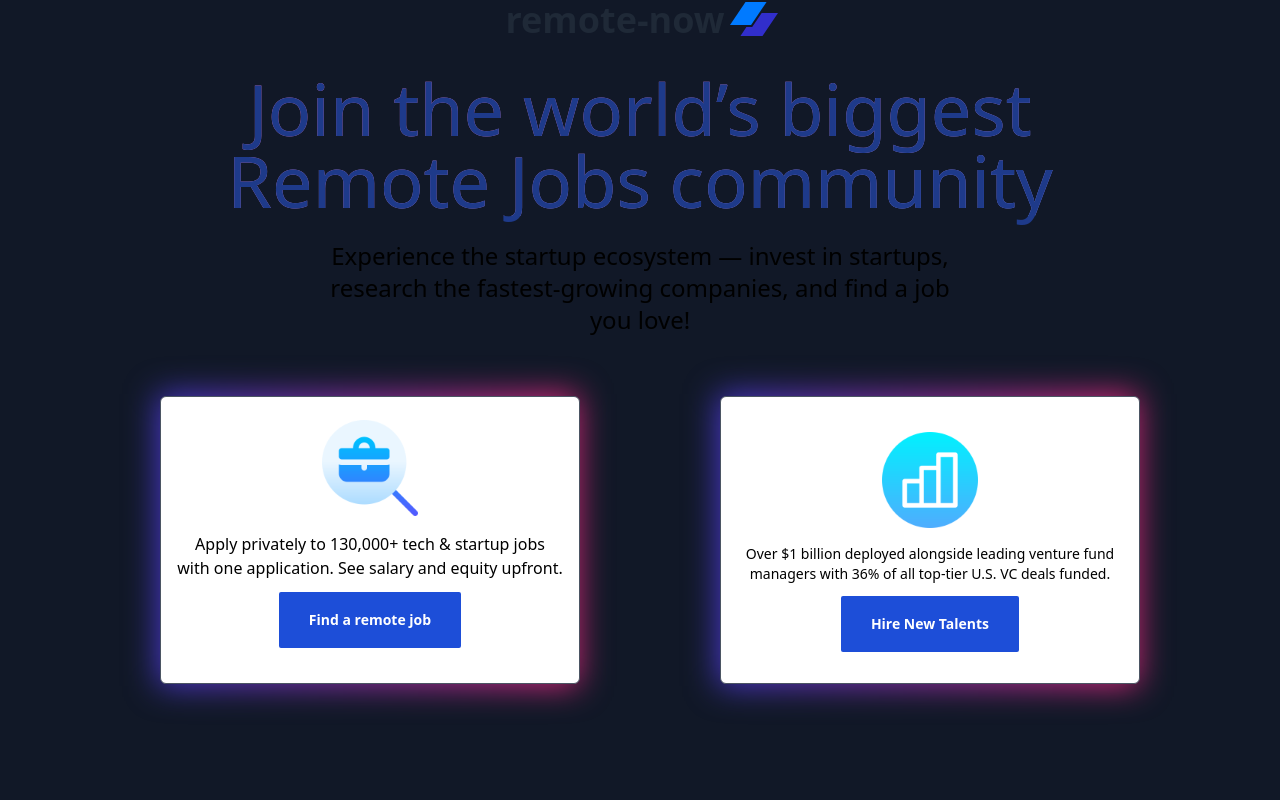
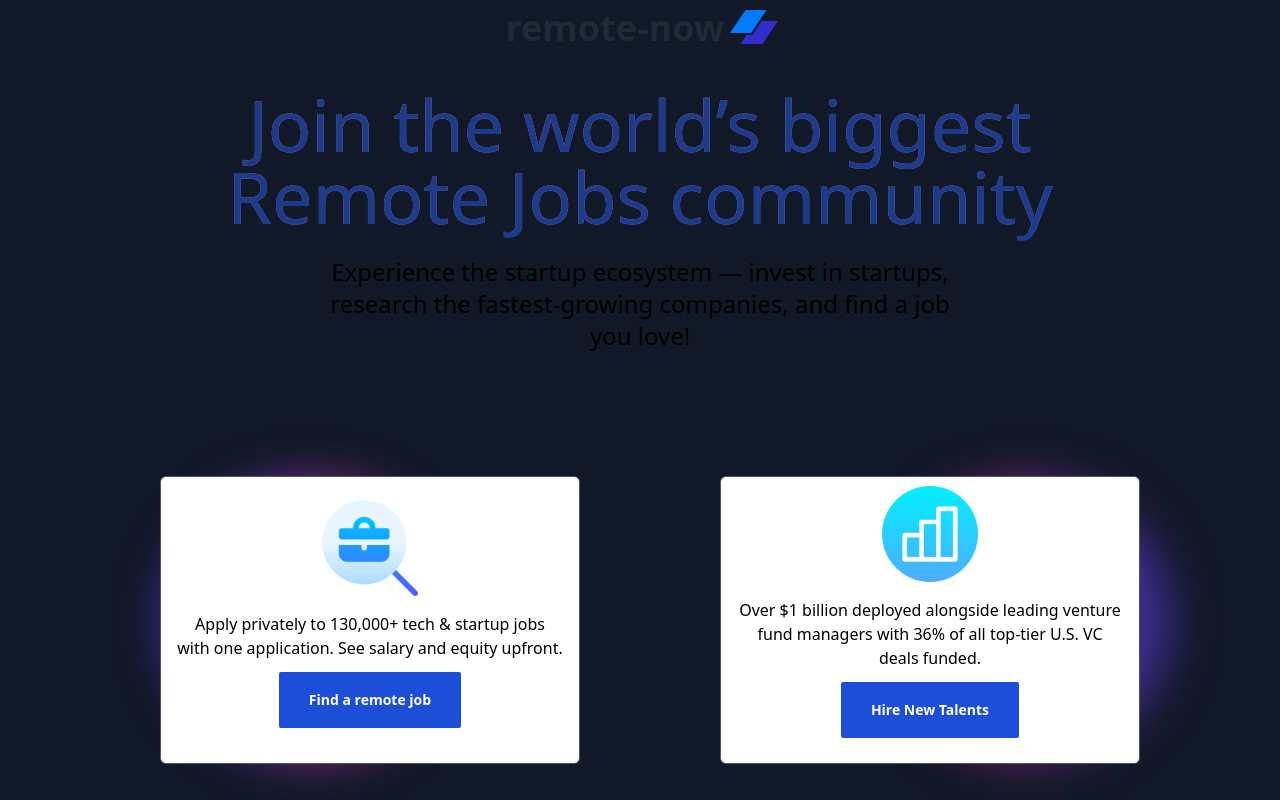
Before and after one commit to 18rohan/RemoteNow-frontend, a React (Create React App) app: page / in a window 1280 px wide. Built offline with nearby package versions, Linux system fonts and the light colour scheme.

Commit message:
Minor UI fixes in Landing Page

```diff
--- a/src/components/Landing.page.js
+++ b/src/components/Landing.page.js
@@ -9,7 +9,7 @@ const Landing = () => {
       {/* Logo */}
       <div className=" flex flex-col w-full justify-center items-center">
         <Link to="/">
-          <div className="w-full  flex md:w-full justify-start items-start px-2 ">
+          <div className="w-full  flex md:w-full justify-start items-start px-2 py-2 ">
             <p className="dark:text-white text-gray-800 font-bold font-sans mx-1 text-4xl leading-10">
               remote-now
             </p>
@@ -42,7 +42,7 @@ const Landing = () => {
       {/* Hero title Line */}
       <div className="w-full flex justify-center items-center">
         <div className="w-3/4  mt-8">
-          <h1 className="text-4xl dark:text-transparent bg-clip-text bg-gradient-to-br from-pink-400 from-red-500 font-bold to-indigo-400 md:font-extralight md:text-7xl text-blue-900 font-sans ">
+          <h1 className="text-4xl dark:text-transparent bg-clip-text bg-gradient-to-br from-pink-400 from-red-500 font-bold to-indigo-400 md:font-medium md:text-7xl text-blue-900 font-sans ">
             Join the world’s biggest Remote Jobs community
           </h1>
         </div>
@@ -57,14 +57,14 @@ const Landing = () => {
         </div>
       </div>
       {/* Selection Button */}
-      <div className="flex ml-16 flex-row mt-4 ">
+      <div className="flex ml-16 flex-row mt-20 ">
         {/* Button1 */}
         <div className="  sm:flex-col md:flex flex-row md:ml-24 w-full ">
           {/* Icon & text */}
           <div className=" w-full  md:flex flex-row justify-center self-center items-center mt-5">
             {" "}
             <div className="relative group w-full my-6 ">
-              <div className=" absolute inset-0 bg-gradient-to-r from-indigo-700 to-pink-600  -inset-0.5     w-3/4  filter blur-lg   mix-blend multiply backdrop-opacity-40"></div>
+              <div className=" absolute inset-0 bg-gradient-to-r from-indigo-700 to-pink-600  inset-2 rounded-full     w-1/2  filter blur-xl  mix-blend multiply backdrop-opacity-40"></div>
               <div className="relative z-30 dark:bg-gray-900 dark:shadow-3xl relative border-gray-600 flex flex-col w-3/4 h-72 rounded-md justify-center items-center bg-white border border-gray-200 p-4">
                 <img
                   src="./job-search.png"
@@ -84,14 +84,14 @@ const Landing = () => {
               </div>
             </div>
             <div className="relative group w-full ">
-              <div className=" absolute inset-0 bg-gradient-to-r from-indigo-700 to-pink-600    -inset-0.5     w-3/4  filter blur-lg   mix-blend multiply backdrop-opacity-40"></div>
+              <div className=" absolute  bg-gradient-to-r from-pink-700 to-indigo-800    inset-2  right-20  md:ml-40   w-1/2 rounded-full  filter blur-xl   mix-blend multiply backdrop-opacity-40"></div>
               <div className="relative z-10 dark:bg-gray-900 border-gray-600 flex flex-col w-3/4 h-72  justify-center items-center rounded-md bg-white border border-gray-200 p-4">
                 <img
                   src="./graph.png"
                   alt="Jobseeker"
-                  className="w-1/3 mt-4 md:w-24 mb-4"
+                  className="w-1/3 -mt-1 md:w-24 mb-4"
                 />
-                <h1 className="text-sm md:text-md dark:text-gray-100 font-medium">
+                <h1 className="dark:text-gray-100 font-medium">
                   Over $1 billion deployed alongside leading venture fund
                   managers with 36% of all top-tier U.S. VC deals funded.
                 </h1>
--- a/src/pages/jobseekerlogin.page.js
+++ b/src/pages/jobseekerlogin.page.js
@@ -60,7 +60,7 @@ const JobseekerLogin = ({ authorized }) => {
         <div className="w-full md:w-1/3 flex flex-row justify-center ">
           {signin === "signin" ? (
             <button
-              className="bg-blue-600 text-white  border border-gray-200  w-1/2   px-4 py-2 rounded-tl-lg focus:outline-none rounded-bl-lg hover:bg-blue-600 hover:text-white font-bold active:bg-green-700"
+              className="bg-blue-600 text-white    w-1/2   px-4 py-2 rounded-tl-lg focus:outline-none rounded-bl-lg hover:bg-blue-600 hover:text-white font-bold active:bg-green-700"
               onClick={ToggleSignin}
               type="button"
             >
@@ -69,7 +69,7 @@ const JobseekerLogin = ({ authorized }) => {
             </button>
           ) : (
             <button
-              className="bg-white text-gray-800  border border-gray-200  w-1/2   px-4 py-2 rounded-tl-lg focus:outline-none rounded-bl-lg hover:bg-blue-600 hover:text-white font-bold active:bg-green-700"
+              className="bg-white text-gray-800    w-1/2   px-4 py-2 rounded-tl-lg focus:outline-none rounded-bl-lg hover:bg-blue-600 hover:text-white font-bold active:bg-green-700"
               onClick={ToggleSignin}
               type="button"
             >
@@ -79,7 +79,7 @@ const JobseekerLogin = ({ authorized }) => {
 
           {signin === "signup" ? (
             <button
-              className="bg-blue-600 text-white  border border-gray-200  w-1/2   px-4 py-2 rounded-tr-lg focus:outline-none rounded-br-lg hover:bg-blue-600 hover:text-white font-bold active:bg-green-700"
+              className="bg-blue-600 text-white    w-1/2   px-4 py-2 rounded-tr-lg focus:outline-none rounded-br-lg hover:bg-blue-600 hover:text-white font-bold active:bg-green-700"
               onClick={ToggleSignup}
               type="button"
             >
@@ -88,7 +88,7 @@ const JobseekerLogin = ({ authorized }) => {
             </button>
           ) : (
             <button
-              className="bg-white text-gray-800  border border-gray-200  w-1/2   px-4 py-2 rounded-tr-lg focus:outline-none rounded-br-lg hover:bg-blue-600 hover:text-white font-bold active:bg-green-700"
+              className="bg-white text-gray-800    w-1/2   px-4 py-2 rounded-tr-lg focus:outline-none rounded-br-lg hover:bg-blue-600 hover:text-white font-bold active:bg-green-700"
               onClick={ToggleSignup}
               type="button"
             >
```
